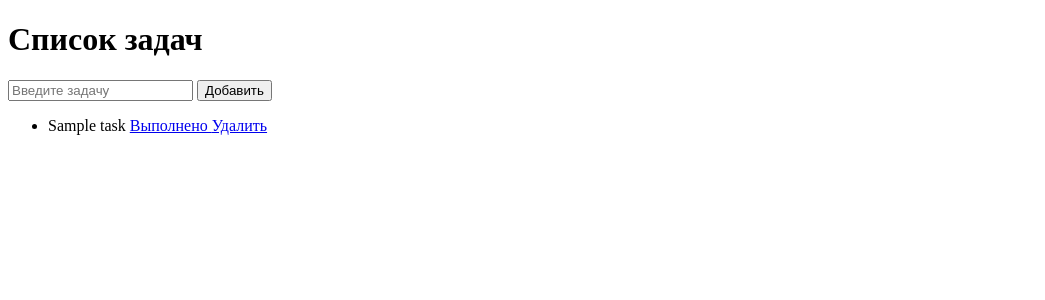
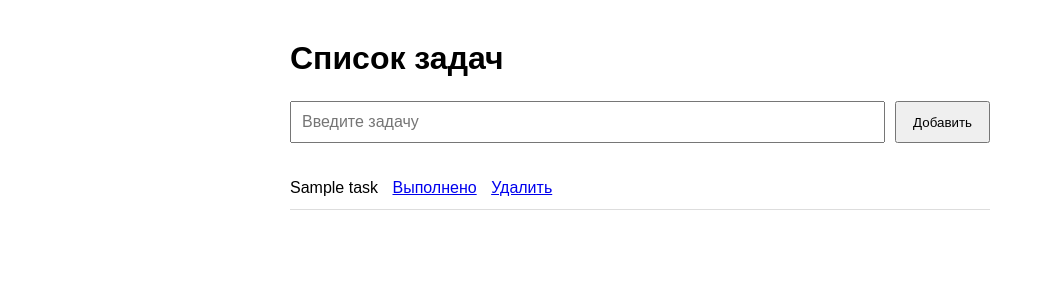
Before and after one commit to cytns/todo-flask, a Flask app: template templates/index.html in a window 1280 px wide. Shown: the top 300 px of the page, without its empty margins (0-1045 px from the left). Run offline with Flask 3, Linux system fonts and the light colour scheme; the template is opened without the code that fills it: most values are stand-ins (such as "Sample title", 1, 10 or a date in 2020).

Commit message:
Стилизовал приложение

```diff
--- /dev/null
+++ b/static/style.css
@@ -0,0 +1,41 @@
+body {
+    font-family: Arial, sans-serif;
+    max-width: 700px;
+    margin: 40px auto;
+    padding: 0 20px;
+}
+
+h1 {
+    margin-bottom: 24px;
+}
+
+form {
+    display: flex;
+    gap: 10px;
+    margin-bottom: 24px;
+}
+
+input {
+    flex: 1;
+    padding: 10px;
+    font-size: 16px;
+}
+
+button {
+    padding: 10px 16px;
+    cursor: pointer;
+}
+
+ul {
+    padding: 0;
+}
+
+li {
+    list-style: none;
+    padding: 12px 0;
+    border-bottom: 1px solid #ddd;
+}
+
+a {
+    margin-left: 10px;
+}
--- a/templates/index.html
+++ b/templates/index.html
@@ -3,6 +3,7 @@
 <head>
     <meta charset="UTF-8">
     <title>Todo List</title>
+    <link rel="stylesheet" href="{{ url_for('static', filename='style.css') }}">
 </head>
 <body>
     <h1>Список задач</h1>
@@ -11,11 +12,10 @@
             type="text"
             name="task"
             placeholder="Введите задачу"
+            required
         >
 
-        <button type="submit">
-            Добавить
-        </button>
+        <button type="submit">Добавить</button>
     </form>
     <ul>
         {% for task in tasks %}
@@ -25,14 +25,10 @@
                 {% else %}
                     {{ task["title"] }}
 
-                    <a href="/done/{{ task['id'] }}">
-                        Выполнено
-                    </a>
+                    <a href="/done/{{ task['id'] }}">Выполнено</a>
                 {% endif %}
 
-                <a href="/delete/{{ task['id'] }}">
-                    Удалить
-                </a>
+                <a href="/delete/{{ task['id'] }}">Удалить</a>
             </li>
         {% endfor %}
     </ul>
```
